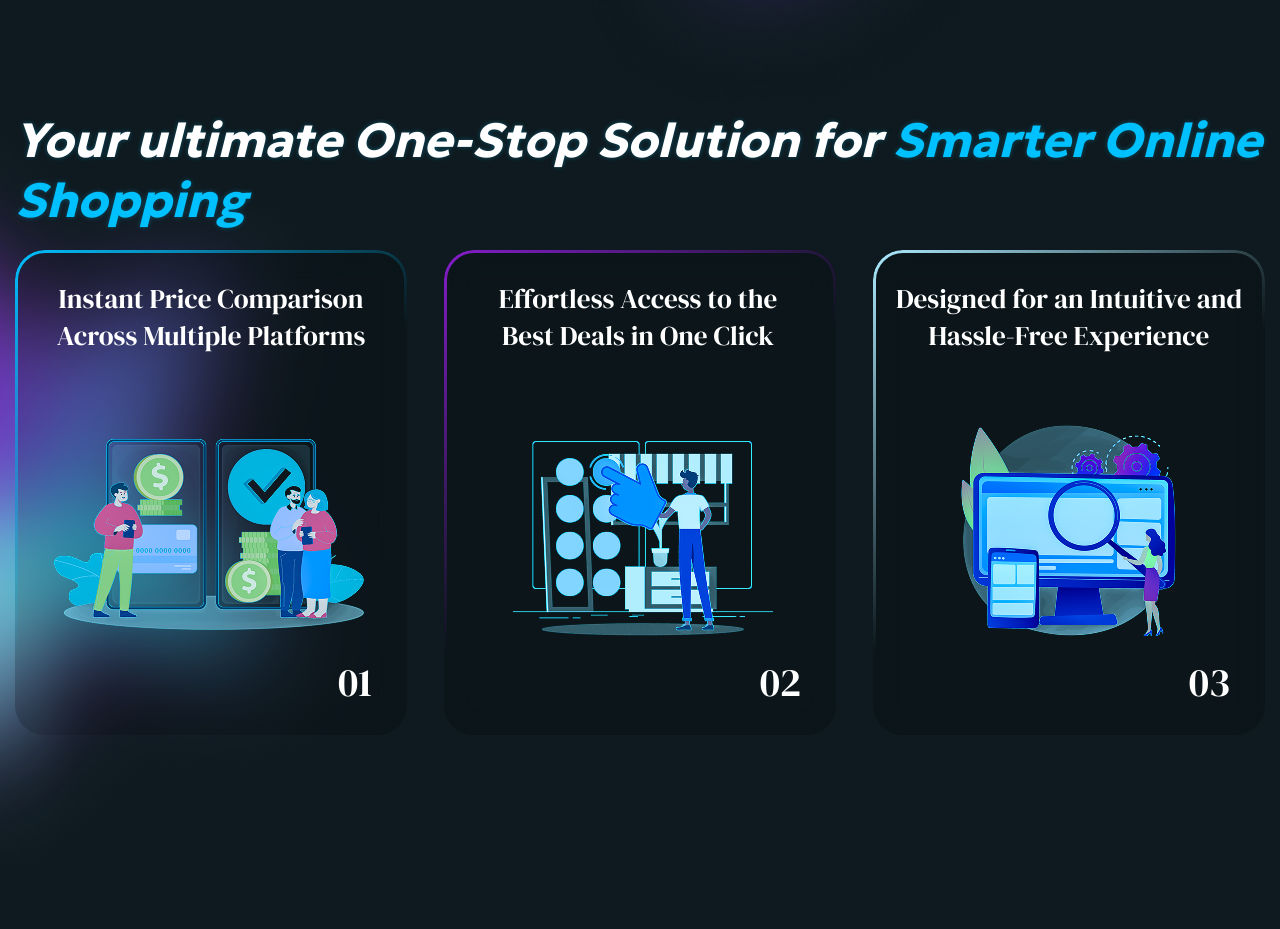
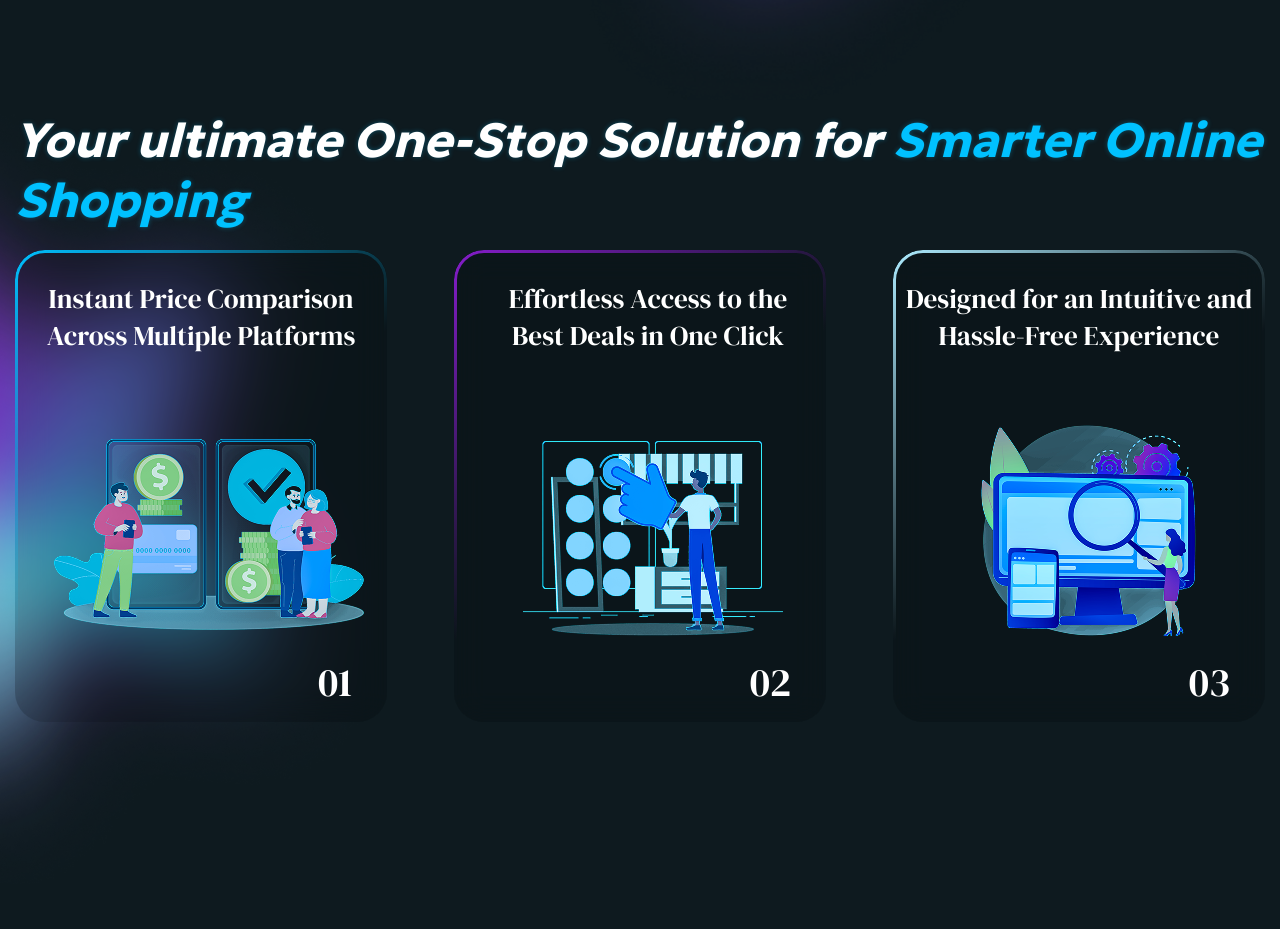
Before and after one commit to AviatrixK/PriceSpy, a Flask app: page / in a window 1280 px wide. Shown: the part 700-1629 px from the top of the page. Run offline with Flask 3, Linux system fonts and the light colour scheme; some libraries are stand-ins or nearby versions; some web fonts are replaced.

Commit message:
Landing Page

```diff
--- a/static/landing.css
+++ b/static/landing.css
@@ -375,9 +375,10 @@ nav ul li {
 }
 
 .card-one {
+  box-sizing: border-box;
   background-color: rgba(0, 0, 0, 0.158);
   backdrop-filter: blur(15px);
-  height: 425px;
+  height: 472px;
   width: 372px;
   border-radius: 30px;
   position: relative;
@@ -419,9 +420,10 @@ nav ul li {
 }
 
 .card-two {
+  box-sizing: border-box;
   background-color: rgba(0, 0, 0, 0.158);
   backdrop-filter: blur(15px);
-  height: 425px;
+  height: 472px;
   width: 372px;
   border-radius: 30px;
   position: relative;
@@ -460,9 +462,10 @@ nav ul li {
 }
 
 .card-three {
+  box-sizing: border-box;
   background-color: rgba(0, 0, 0, 0.158);
   backdrop-filter: blur(15px);
-  height: 425px;
+  height: 472px;
   width: 372px;
   border-radius: 30px;
   position: relative;
@@ -501,7 +504,7 @@ nav ul li {
   background-size: contain;
   background-position: right 0;
   padding: 10px 15px;
-  height: 130vh;
+  height: 145vh;
   margin-top: 40px;
   font-family: "Geologica", sans-serif;
 }
@@ -521,7 +524,7 @@ nav ul li {
 
 .lst {
   color: var(--white-color);
-  font-size: 3em;
+  font-size: 2.7rem;
   font-weight: 500;
   font-style: italic;
   text-shadow: 0px 0px 5px #00c1ff50;
```
Also changed, not shown: static/main.js (+24 -29 lines).
